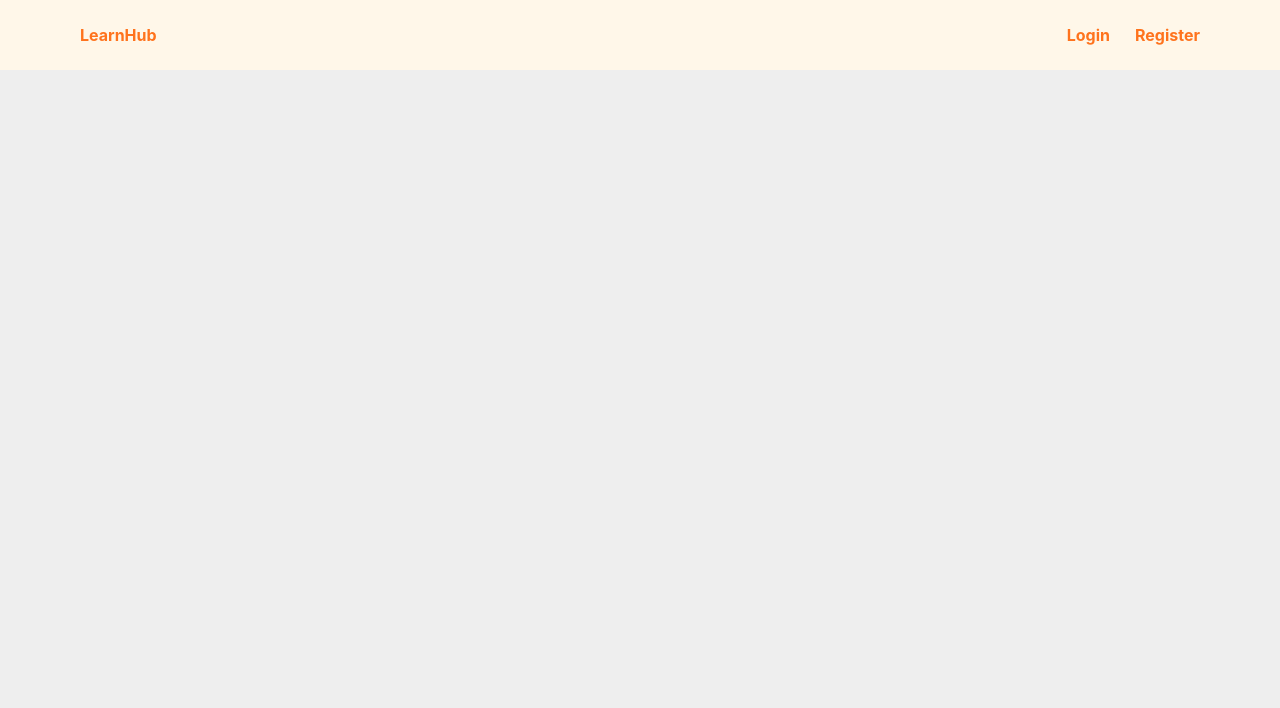
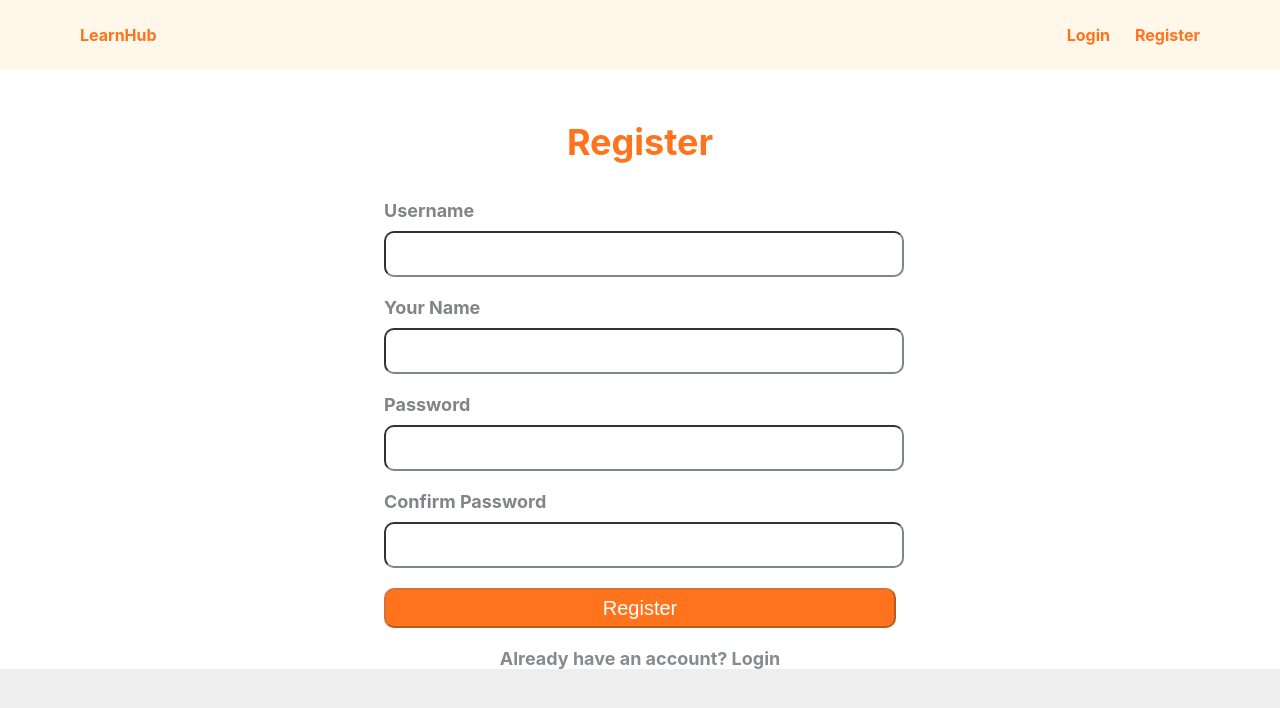
Before and after one commit to htmlza2555/hands-on-10, a React (Vite) app: page /register in a window 1280 px wide. Shown: the top 708 px of the page. Built offline with nearby package versions, Linux system fonts and the light colour scheme.

Commit message:
Register form

```diff
--- a/src/App.tsx
+++ b/src/App.tsx
@@ -8,6 +8,7 @@ import Login from './pages/Login'
 import GuardedRoute from './guard/GuardedRoute'
 import { useAuth } from './providers/AuthProvider'
 import Edit from './pages/Edit'
+import Register from './pages/Register'
 
 function App() {
   const { isLoggedIn } = useAuth()
@@ -23,6 +24,7 @@ function App() {
         </Route>
         <Route element={<GuardedRoute isRouteAccessible={!isLoggedIn} redirectRoute="/" />}>
           <Route path="/login" element={<Login />} />
+          <Route path="/register" element={<Register />} />
         </Route>
       </Routes>
     </div>
--- a/src/pages/Register.module.css
+++ b/src/pages/Register.module.css
@@ -1,3 +1,35 @@
 .container {
   display: flex;
+  flex-direction: column;
+  box-sizing: border-box;
+  max-width: 1280px;
+  width: 40%;
+  padding-top: 50px;
+  text-align: center;
+  gap: 36px;
 }
+
+.regis {
+  display: flex;
+  flex-direction: column;
+  font-size: large;
+  font-weight: bold;
+  color: #7f8588;
+  text-align: left;
+  gap: 20px;
+}
+
+.inputGroup {
+  display: flex;
+  flex-direction: column;
+  gap: 10px;
+}
+
+.register_btn {
+  color: white;
+  background-color: #ff731d;
+  border-radius: 10px;
+  height: 40px;
+  width: 100%;
+  font-size: 20px;
+}
--- a/src/pages/Register.tsx
+++ b/src/pages/Register.tsx
@@ -1,10 +1,75 @@
+import { NavLink } from 'react-router-dom'
 import classes from './Register.module.css'
 
 const Register = () => {
   return (
-    <div className={classes.container}>
-      <div></div>
-    </div>
+    <form className={classes.container}>
+      <h1 style={{ color: '#FF731D', fontSize: '36px' }}>Register</h1>
+      <div className={classes.regis}>
+        <div className={classes.inputGroup}>
+          <div>Username</div>
+          <input
+            style={{
+              width: '100%',
+              height: '40px',
+              borderRadius: '10px',
+              fontSize: '20px',
+              color: '#7f8588',
+              borderColor: '#7f8588',
+            }}
+            required
+          />
+        </div>
+        <div className={classes.inputGroup}>
+          <div>Your Name</div>
+          <input
+            style={{
+              width: '100%',
+              height: '40px',
+              borderRadius: '10px',
+              fontSize: '20px',
+              color: '#7f8588',
+              borderColor: '#7f8588',
+            }}
+            required
+          />
+        </div>
+        <div className={classes.inputGroup}>
+          <div>Password</div>
+          <input
+            style={{
+              width: '100%',
+              height: '40px',
+              borderRadius: '10px',
+              fontSize: '20px',
+              color: '#7f8588',
+              borderColor: '#7f8588',
+            }}
+            required
+          />
+        </div>
+        <div className={classes.inputGroup}>
+          <div>Confirm Password</div>
+          <input
+            style={{
+              width: '100%',
+              height: '40px',
+              borderRadius: '10px',
+              fontSize: '20px',
+              color: '#7f8588',
+              borderColor: '#7f8588',
+            }}
+            required
+          />
+        </div>
+        <button className={classes.register_btn} type="submit" disabled>
+          Register
+        </button>
+        <NavLink to="/login" style={{ textDecoration: 'none', color: '#848c92', textAlign: 'center' }}>
+          {`Already have an account? Login`}
+        </NavLink>
+      </div>
+    </form>
   )
 }
 
```
